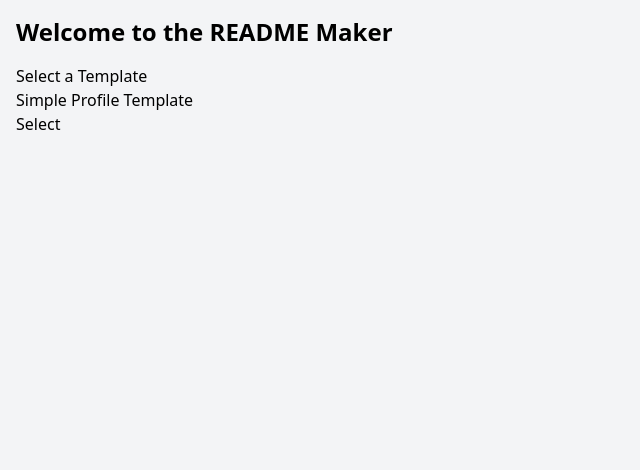
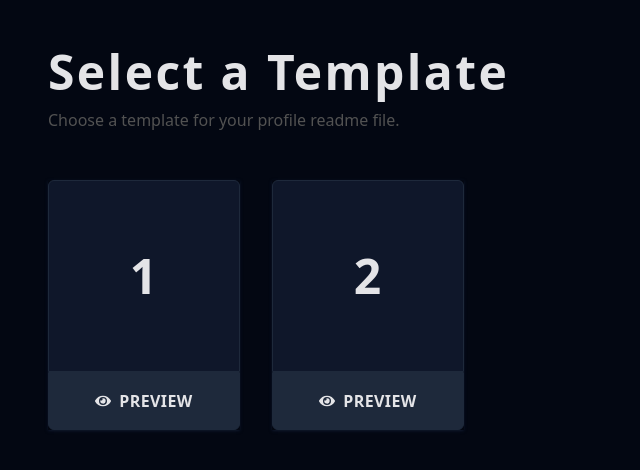
Before and after one commit to poyrazavsever/readme-maker, a Next.js app: page / in a window 1280 px wide. Shown: the top 470 px of the page, without its empty margins (0-640 px from the left). Built offline with nearby package versions, Linux system fonts and the light colour scheme.

Commit message:
feat: styles templateSelect

```diff
--- a/components/TemplateSelector.jsx
+++ b/components/TemplateSelector.jsx
@@ -2,9 +2,13 @@ import { useState, useEffect } from 'react';
 import { useDispatch, useSelector } from 'react-redux';
 import { selectTemplate } from '../redux/template/templateSlice';
 
+// Icons
+import { FaEye } from "react-icons/fa";
+
 const TemplateSelector = () => {
+
   const dispatch = useDispatch();
-  const selectedTemplate = useSelector((state) => state.template.selectedTemplate);
+
   const [templates, setTemplates] = useState([]);
 
   useEffect(() => {
@@ -20,16 +24,42 @@ const TemplateSelector = () => {
   };
 
   return (
-    <div>
-      <h2>Select a Template</h2>
-      {templates.map((template) => (
-        <div key={template.id}>
-          <h3>{template.name}</h3>
-          <button onClick={() => handleSelect(template.id)}>
-            Select
-          </button>
-        </div>
-      ))}
+    <div className='flex flex-col items-start gap-12'>
+
+      <div className='flex flex-col items-start gap-3'>
+        <h2 className='text-2xl md:text-3xl lg:text-5xl font-extrabold tracking-wider text-zinc-200'>Select a Template</h2>
+        <span className='text-xs md:text-sm lg:text-base text-neutral-600 font-medium'>Choose a template for your profile readme file.</span>
+      </div>
+
+      <div className='flex flex-wrap gap-8'>
+        {templates.map((template) => (
+
+          <div className='group w-32 md:w-40 lg:w-48 shadow shadow-slate-900 '>
+
+            <button
+              key={template.id}
+              onClick={() => handleSelect(template.id)}
+              className='w-full h-32 md:h-40 lg:h-48 flex items-center justify-center rounded-t-md bg-slate-900 transition-all border border-slate-800'
+            >
+
+              <div className="flex flex-col items-center justify-center gap-3">
+
+                <h3 className='text-5xl font-black tracking-wide text-zinc-200'>{template.name}</h3>
+
+              </div>
+
+            </button>
+
+            <a href={`/preview/${template.id}`} className='flex items-center justify-center gap-2 text-zinc-200 w-full py-4 border border-slate-800 bg-slate-800 rounded-b-md hover:bg-green-800 transition-all'>
+              <FaEye className='' />
+              <span className='uppercase font-semibold tracking-wide text-xs md:text-base'>Preview</span>
+            </a>
+
+          </div>
+
+        ))}
+      </div>
+
     </div>
   );
 };
--- a/pages/index.js
+++ b/pages/index.js
@@ -2,9 +2,12 @@ import TemplateSelector from '../components/TemplateSelector';
 
 export default function Home() {
   return (
-    <div className="min-h-screen bg-gray-100 p-4">
-      <h1 className="text-2xl font-bold mb-4">Welcome to the README Maker</h1>
-      <TemplateSelector />
+    <div className="min-h-screen bg-gray-950 p-4">
+
+      <div className='m-8'>
+        <TemplateSelector />
+      </div>
+
     </div>
   );
 }
--- a/public/assets/templates.json
+++ b/public/assets/templates.json
@@ -1,7 +1,12 @@
 [
     {
       "id": "1",
-      "name": "Simple Profile Template",
+      "name": "1",
+      "structure": "<h1 align=\"left\">Hi, I'm [name]</h1>\n\n###\n\n<h3 align=\"left\">Techs</h3>\n\n###\n\n<div align=\"left\">\n  [techs]\n</div>\n\n###\n\n<h4 align=\"left\">Social Media</h4>\n\n###\n\n<div align=\"left\">\n  [socials]\n</div>\n\n###\n\n<div align=\"left\">\n  [stats]\n</div>\n\n###"
+    },
+    {
+      "id": "2",
+      "name": "2",
       "structure": "<h1 align=\"left\">Hi, I'm [name]</h1>\n\n###\n\n<h3 align=\"left\">Techs</h3>\n\n###\n\n<div align=\"left\">\n  [techs]\n</div>\n\n###\n\n<h4 align=\"left\">Social Media</h4>\n\n###\n\n<div align=\"left\">\n  [socials]\n</div>\n\n###\n\n<div align=\"left\">\n  [stats]\n</div>\n\n###"
     }
   ]
```
